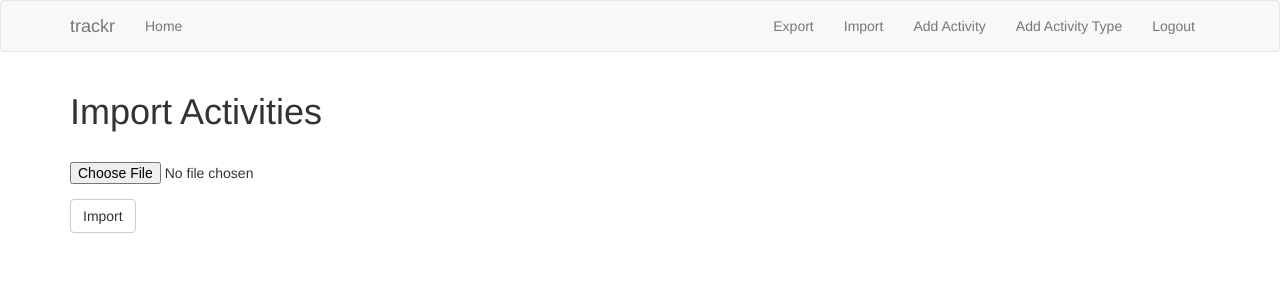
After one commit to chmey/activity-tracker, a Flask app: page /activity/import in a window 1280 px wide. The commit adds this page. Shown: the top 300 px of the page. Run offline with Flask 2, Linux system fonts and the light colour scheme; a user stored in the database is signed in; tables that the repository leaves empty hold one stand-in row (values such as "Sample post"); some libraries are stand-ins or nearby versions.

Commit message:
Add Register, Add Activity Import
Fixes Login Required
Remove duplicate of script block

```diff
--- a/app/forms.py
+++ b/app/forms.py
@@ -1,8 +1,9 @@
 from flask_wtf import FlaskForm
 from datetime import datetime
-from wtforms import StringField, PasswordField, BooleanField, SubmitField, SelectField
-from wtforms.fields.html5 import DateField
-from wtforms.validators import DataRequired
+from wtforms import StringField, PasswordField, BooleanField, SubmitField, SelectField, FileField
+from wtforms.fields.html5 import DateField, EmailField
+from wtforms.validators import DataRequired, Email, EqualTo
+from app.models import User
 
 class LoginForm(FlaskForm):
     username = StringField('Username', validators=[DataRequired()])
@@ -19,3 +20,24 @@ class AddActivityTypeForm(FlaskForm):
     name = StringField('Name:', validators=[DataRequired()])
     nsfw = BooleanField('NSFW')
     submit = SubmitField('Add')
+
+class ImportActivityForm(FlaskForm):
+    file = FileField('', validators=[DataRequired()]) # TODO: Validate File
+    submit = SubmitField('Import')
+
+class RegisterForm(FlaskForm):
+    username = StringField('Username', validators=[DataRequired()])
+    email = EmailField('Email address', validators=[Email()])
+    password = PasswordField('Password', validators=[DataRequired()])
+    password2 = PasswordField('Repeat Password', validators=[DataRequired(), EqualTo('password')])
+    submit = SubmitField('Register')
+
+    def validate_username(self, username):
+        user = User.query.filter_by(username=username.data).first()
+        if user is not None:
+            raise ValidationError('Please use a different username.')
+
+    def validate_email(self, email):
+        user = User.query.filter_by(email=email.data).first()
+        if user is not None:
+            raise ValidationError('Please use a different email address.')
--- a/app/routes.py
+++ b/app/routes.py
@@ -1,11 +1,12 @@
 from flask import render_template, flash, redirect, url_for, request, make_response
 from app import app, db
-from app.forms import LoginForm, AddActivityForm, AddActivityTypeForm
+from app.forms import LoginForm, AddActivityForm, AddActivityTypeForm, ImportActivityForm, RegisterForm
 from app.models import User, Activity, ActivityType
 from flask_login import current_user, login_user, logout_user, login_required
 from werkzeug.urls import url_parse
 from io import StringIO
 import csv
+from datetime import datetime
 
 
 @app.route('/index')
@@ -18,6 +19,7 @@ def index():
 
 
 @app.route('/activity/add', methods=['GET', 'POST'])
+@login_required
 def addactivity():
     form = AddActivityForm()
     form.activitytype.choices = [(type.id, type.name) for type in ActivityType.query.all()]
@@ -33,6 +35,7 @@ def addactivity():
     return render_template('add.html', form=form, what="Activity")
 
 @app.route('/activitytype/add', methods=['GET', 'POST'])
+@login_required
 def addactivitytype():
     form = AddActivityTypeForm()
     if request.method == "POST":
@@ -47,6 +50,7 @@ def addactivitytype():
     return render_template('add.html', form=form, what="Activity Type")
 
 @app.route('/activity/export')
+@login_required
 def exportactivity():
     activities = current_user.activities_ordered_by_first()
     si = StringIO()
@@ -58,9 +62,42 @@ def exportactivity():
     output.headers["Content-Disposition"] = "attachment; filename=export.csv"
     output.headers["Content-type"] = "text/csv"
     return output
+@app.route('/activity/import', methods=['GET', 'POST'])
+@login_required
+def importactivity():
+    form = ImportActivityForm()
+    if request.method == "POST":
+        if form.validate_on_submit():
+            f = request.files['file']
+            fstring = f.read().decode("utf-8")
+            csv_dicts = [{k: v for k, v in row.items()} for row in csv.DictReader(fstring.splitlines(), skipinitialspace=True)]
+            _imported = 0;
+            for r in csv_dicts:
+                a_t = ActivityType.query.filter(ActivityType.name == r['activity']).first()
+                if a_t is not None:
+                    a = Activity(activitytype_id = a_t.id, user_id=current_user.id, timestamp=datetime.strptime(r['date'],"%Y-%m-%d"))
+                    db.session.add(a)
+                    db.session.commit()
+                    _imported += 1;
+                else:
+                    flash('Activity Type {} does not exists. Not importing.'.format(r['activity']))
+            flash('Imported {} activities.'.format(_imported))
+        else:
+            flash('Failed to add activity type.')
+    return render_template('import.html', form=form)
 
 @app.route('/login', methods=['GET', 'POST'])
 def login():
+    if User.query.count() == 0:
+        form = RegisterForm()
+        if form.validate_on_submit():
+            user = User(username=form.username.data, email=form.email.data)
+            user.set_password(form.password.data)
+            db.session.add(user)
+            db.session.commit()
+            flash('Successfully registered, you can now sign in.')
+            return redirect(url_for('index'))
+        return render_template('register.html', title="Register", form=form)
     if current_user.is_authenticated:
         return redirect(url_for('index'))
     form = LoginForm()
--- a/app/templates/base.html
+++ b/app/templates/base.html
@@ -24,6 +24,7 @@
                     <li><a href="{{ url_for('login') }}">Login</a></li>
                     {% else %}
                     <li><a href="{{ url_for('exportactivity') }}">Export</a></li>
+                    <li><a href="{{ url_for('importactivity') }}">Import</a></li>
                     <li><a href="{{ url_for('addactivity') }}">Add Activity</a></li>
                     <li><a href="{{ url_for('addactivitytype') }}">Add Activity Type</a></li>
                     <li><a href="{{ url_for('logout') }}">Logout</a></li>
@@ -43,6 +44,6 @@
         {% endif %}
         {% endwith %}
         {% block app_content %}{% endblock %}
-        {% block scripts %}{% endblock %}
+        {# {% block scripts %}{% endblock %} #}
     </div>
 {% endblock %}
--- /dev/null
+++ b/app/templates/import.html
@@ -0,0 +1,10 @@
+{% extends "base.html" %}
+{% import 'bootstrap/wtf.html' as wtf %}
+{% block app_content %}
+    <h1> Import Activities </h1>
+    <div class="row">
+        <div class="col-md-4">
+            {{ wtf.quick_form(form) }}
+        </div>
+    </div>
+{% endblock %}
```
Also changed, not shown: app/templates/register.html (added, +10 -0 lines).
